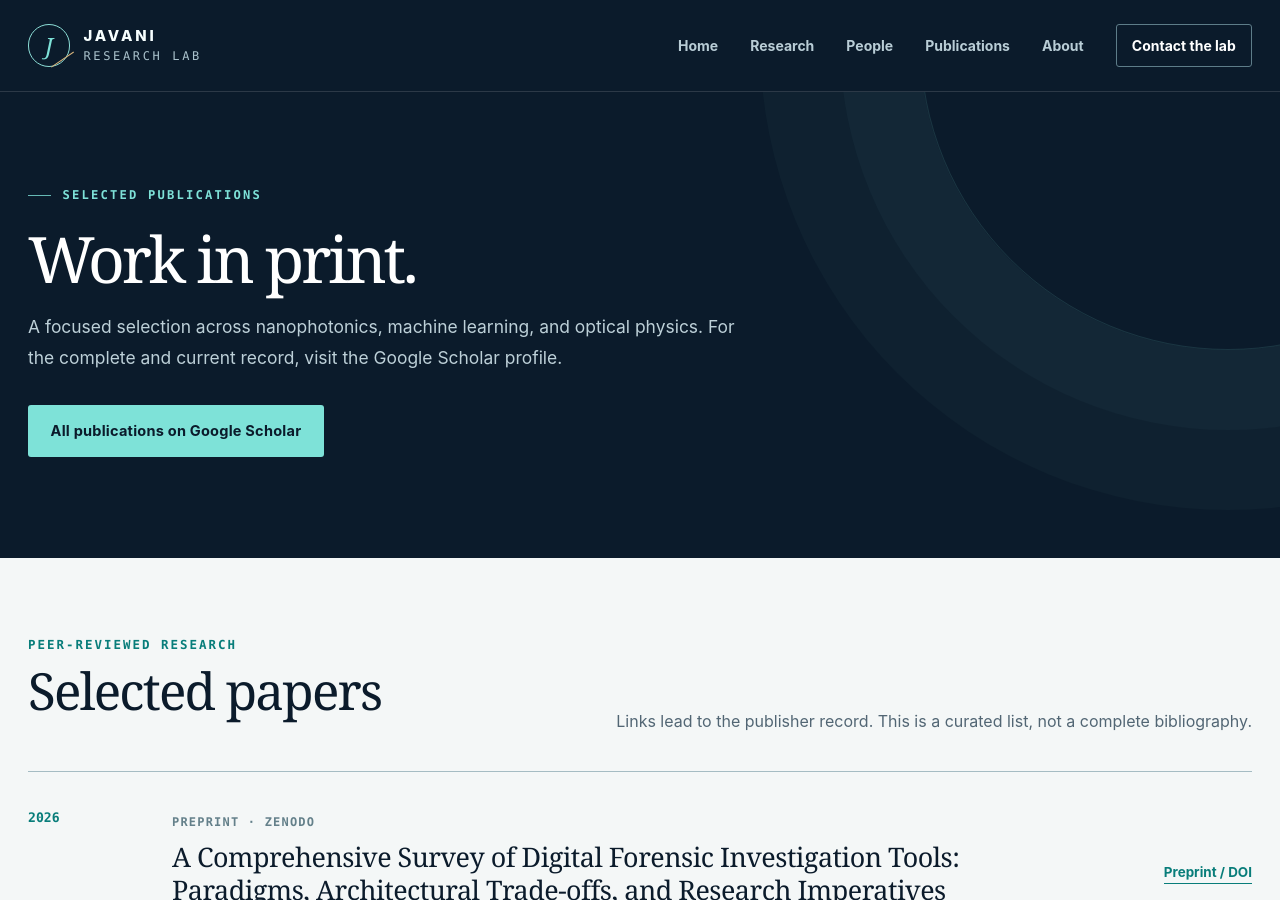
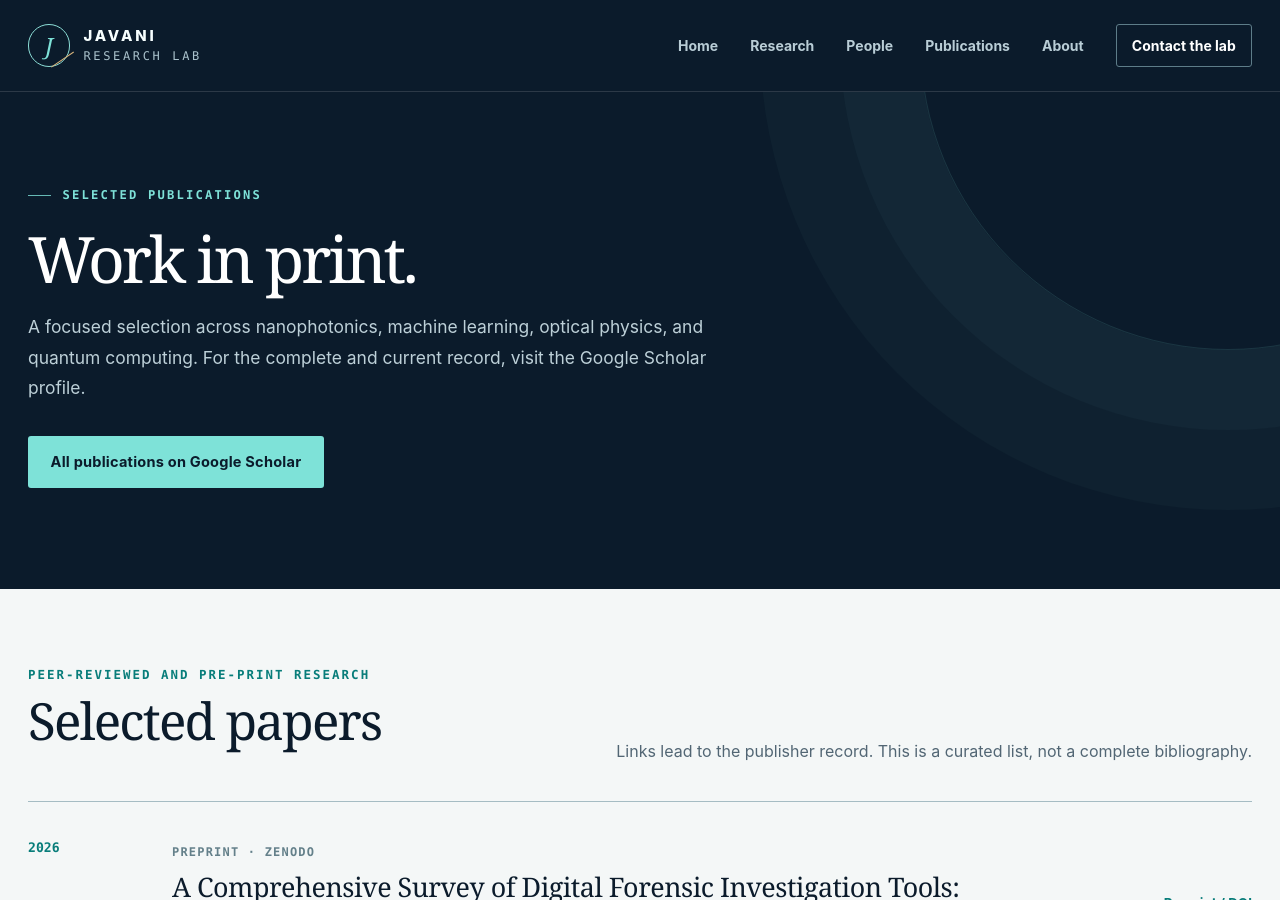
Before and after one commit to mjavani54/javani-lab-webpage, a Jekyll site: the page built from publications.html, in a window 1280 px wide and 900 px high. Built offline with Jekyll 4.4.1, drawn with Linux system fonts in a browser that asks for light colours.

Commit message:
Revise publications section for clarity and updates
Updated the description to include quantum computing and changed the kicker to reflect both peer-reviewed and pre-print research.

```diff
--- a/publications.html
+++ b/publications.html
@@ -5,8 +5,8 @@ permalink: "/publications/"
 title: "Publications | Javani Research Lab"
 description: "Selected peer-reviewed and pre-print publications by Mohammad H. Javani and collaborators in nanophotonics, optical physics, and machine learning."
 ---
-<section class="page-hero"><div class="container"><div class="eyebrow">Selected publications</div><h1>Work in print.</h1><p>A focused selection across nanophotonics, machine learning, and optical physics. For the complete and current record, visit the Google Scholar profile.</p><div class="hero-actions pub-hero-actions"><a class="button button-primary" href="https://scholar.google.com/citations?user=y7wEhXUAAAAJ" target="_blank" rel="noopener noreferrer">All publications on Google Scholar<span class="sr-only"> (opens in new tab)</span></a></div></div></section>
-<section class="publications"><div class="container"><div class="pub-intro"><div><div class="kicker">Peer-reviewed research</div><h2 class="section-title">Selected papers</h2></div><p>Links lead to the publisher record. This is a curated list, not a complete bibliography.</p></div>
+<section class="page-hero"><div class="container"><div class="eyebrow">Selected publications</div><h1>Work in print.</h1><p>A focused selection across nanophotonics, machine learning, optical physics, and quantum computing. For the complete and current record, visit the Google Scholar profile.</p><div class="hero-actions pub-hero-actions"><a class="button button-primary" href="https://scholar.google.com/citations?user=y7wEhXUAAAAJ" target="_blank" rel="noopener noreferrer">All publications on Google Scholar<span class="sr-only"> (opens in new tab)</span></a></div></div></section>
+<section class="publications"><div class="container"><div class="pub-intro"><div><div class="kicker">Peer-reviewed and pre-print research</div><h2 class="section-title">Selected papers</h2></div><p>Links lead to the publisher record. This is a curated list, not a complete bibliography.</p></div>
 <div class="pub-list">
     <article class="pub-item">
     <div class="pub-year">2026</div>
```
